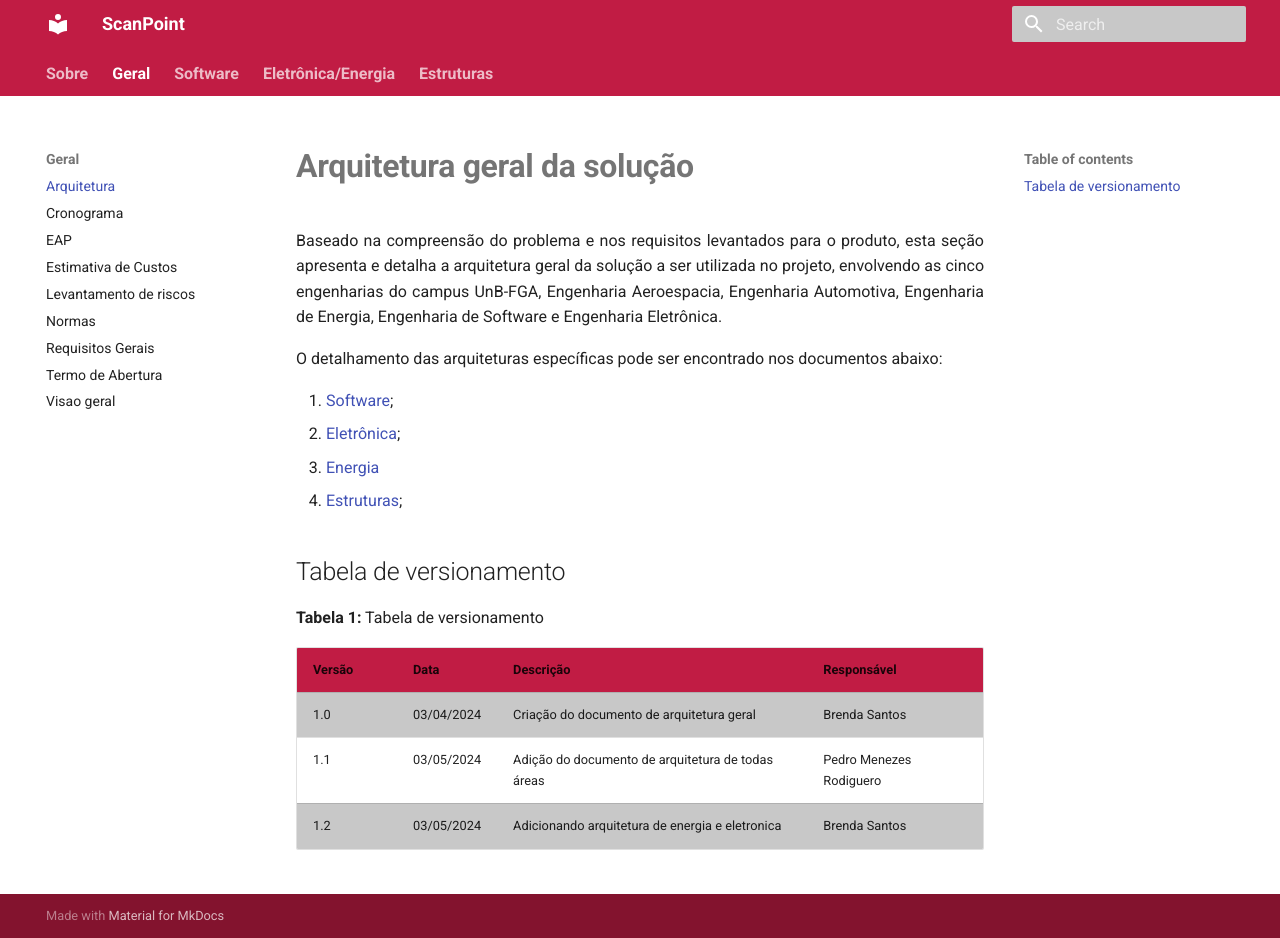
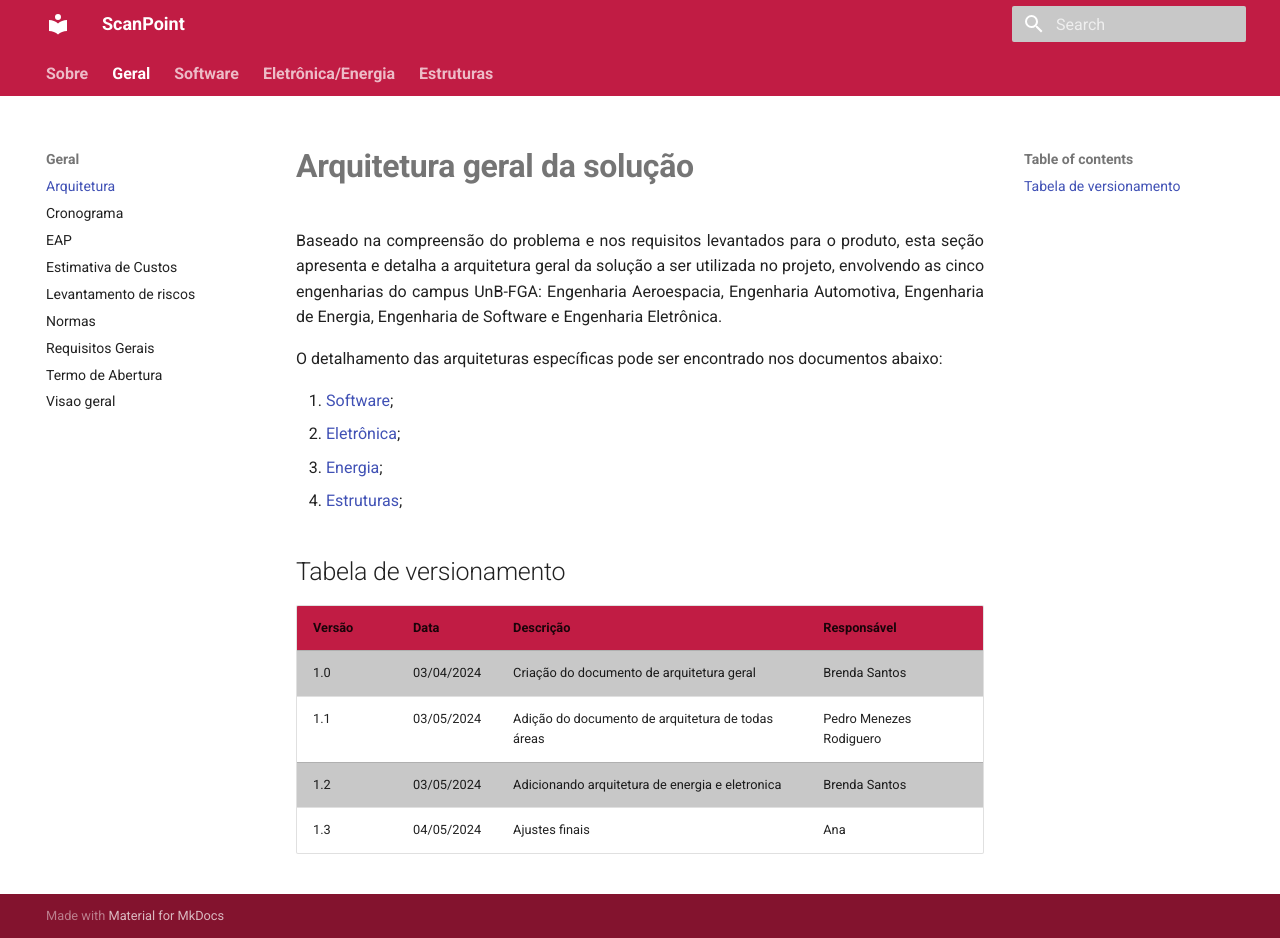
Before and after one commit to Calcioft/ScanPoint, an MkDocs documentation site: the page built from docs/geral/arquitetura.md, in a window 1280 px wide and 938 px high. Built offline with MkDocs 1.6.1 and Material for MkDocs 9.7.7, drawn with Linux system fonts in a browser that asks for light colours.

Commit message:
doc: Atualização documento de arquitetura

```diff
--- a/docs/geral/arquitetura.md
+++ b/docs/geral/arquitetura.md
@@ -1,21 +1,21 @@
 # **Arquitetura geral da solução**
+
 <p style="text-align: justify;">
-Baseado na compreensão do problema e nos requisitos levantados para o produto, esta seção apresenta e detalha a arquitetura geral da solução a ser utilizada no projeto, envolvendo as cinco engenharias do campus UnB-FGA, Engenharia Aeroespacia, Engenharia Automotiva, Engenharia de Energia, Engenharia de Software e Engenharia Eletrônica.
+Baseado na compreensão do problema e nos requisitos levantados para o produto, esta seção apresenta e detalha a arquitetura geral da solução a ser utilizada no projeto, envolvendo as cinco engenharias do campus UnB-FGA: Engenharia Aeroespacia, Engenharia Automotiva, Engenharia de Energia, Engenharia de Software e Engenharia Eletrônica.
 </p>
 
-O detalhamento das arquiteturas específicas pode ser encontrado nos documentos abaixo:
+<p style="text-align: justify;"> O detalhamento das arquiteturas específicas pode ser encontrado nos documentos abaixo: </p>
 
   1. [Software](../software/arquitetura.md);
   2. [Eletrônica](../eletronica-energia/arquitetura_eletronica.md);
-  3. [Energia](../eletronica-energia/arquitetura_energia.md)
-  3. [Estruturas](../estruturas/arquitetura_subs_estruturas.md);
+  3. [Energia](../eletronica-energia/arquitetura_energia.md);
+  4. [Estruturas](../estruturas/arquitetura_subs_estruturas.md);
 
 ## Tabela de versionamento
-
-**Tabela 1:** Tabela de versionamento
 
 | Versão| Data | Descrição | Responsável|
 |-------|------|-----------|------------|
 | 1.0 | 03/04/2024 | Criação do documento de arquitetura geral | Brenda Santos |
-|1.1 | 03/05/2024 | Adição do documento de arquitetura de todas áreas | Pedro Menezes Rodiguero |
-|1.2 | 03/05/2024 | Adicionando arquitetura de energia e eletronica | Brenda Santos |
+| 1.1 | 03/05/2024 | Adição do documento de arquitetura de todas áreas | Pedro Menezes Rodiguero |
+| 1.2 | 03/05/2024 | Adicionando arquitetura de energia e eletronica | Brenda Santos |
+| 1.3 | 04/05/2024 | Ajustes finais | Ana |
```
